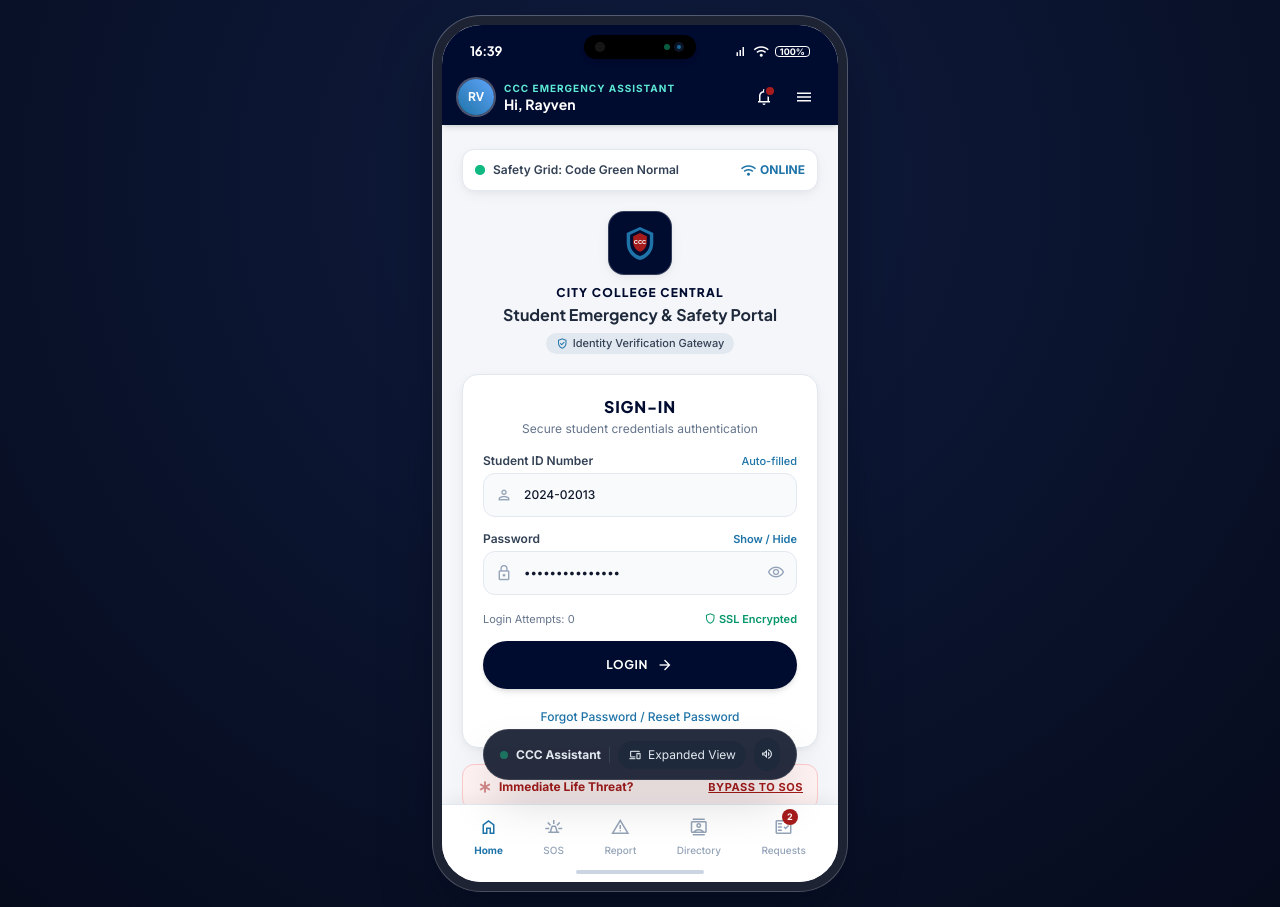
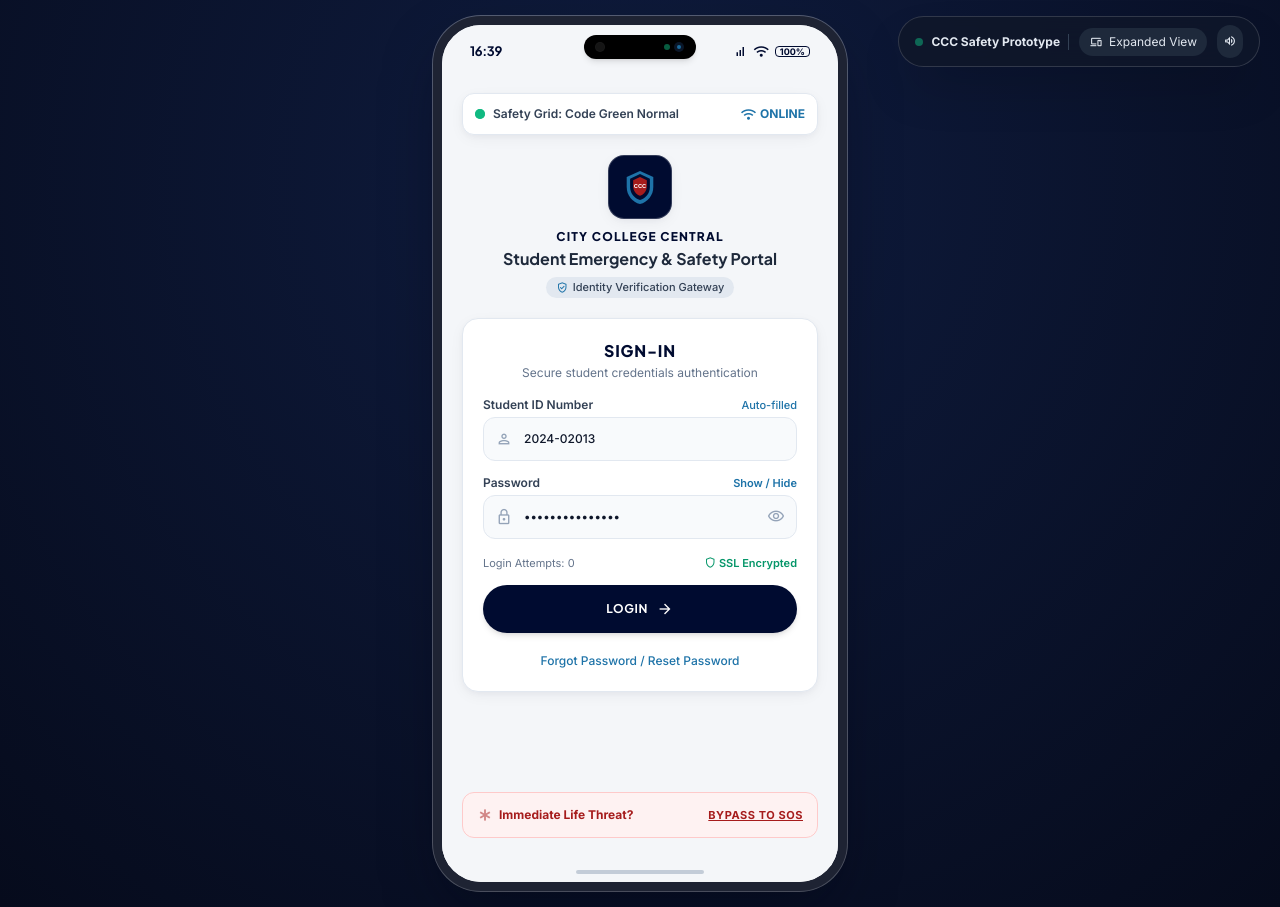
Before and after one commit to rayvenedralin/ccc-student-emergency-assistant, a plain HTML site: page index.html in a window 1280 px wide. Drawn offline with nearby package versions, Linux system fonts and the light colour scheme.

Commit message:
fix: smart session handling - hide header, bottom tabs, and reposition desktop controls on login

```diff
--- a/index.html
+++ b/index.html
@@ -129,6 +129,25 @@
 <body class="flex flex-col items-center justify-center p-0 sm:p-4 antialiased select-none overflow-x-hidden">
 
   <!-- ==================================================== -->
+  <!-- FLOATING DESKTOP TOOLBAR (Clean Upper Corner, NEVER overlaps Phone) -->
+  <!-- ==================================================== -->
+  <aside class="desktop-only-controls fixed top-4 right-5 z-50 flex items-center gap-2.5 bg-slate-900/90 backdrop-blur-md px-4 py-2 rounded-full border border-white/15 shadow-2xl text-xs text-white">
+    <div class="flex items-center gap-2 pr-2 border-r border-slate-700">
+      <div class="w-2 h-2 rounded-full bg-emerald-safe animate-pulse"></div>
+      <span class="font-bold text-slate-200">CCC Safety Prototype</span>
+    </div>
+
+    <button onclick="toggleDeviceFrameView()" class="flex items-center gap-1.5 px-2.5 py-1 rounded-full bg-slate-800 hover:bg-slate-700 text-slate-200 tactile-btn">
+      <span class="material-symbols-outlined text-sm">devices</span>
+      <span id="viewModeText">Expanded View</span>
+    </button>
+
+    <button onclick="toggleSoundVolume()" class="p-1.5 rounded-full bg-slate-800 hover:bg-slate-700 text-slate-200 tactile-btn" title="Toggle Sound Cues">
+      <span id="soundIconSymbol" class="material-symbols-outlined text-sm">volume_up</span>
+    </button>
+  </aside>
+
+  <!-- ==================================================== -->
   <!-- PHONE CHASSIS (Centered iPhone Viewport on Desktop) -->
   <!-- ==================================================== -->
   <div id="phoneChassis" class="device-chassis bg-slate-canvas sm:rounded-[48px] sm:border-[9px] sm:border-[#1e2333] sm:shadow-phone flex flex-col overflow-hidden sm:ring-1 sm:ring-white/20">
@@ -146,8 +165,8 @@
       </div>
     </div>
 
-    <!-- iOS Status Bar (Always aligned, never clips or collides) -->
-    <div id="topStatusBar" class="w-full h-11 px-7 pt-2 flex items-center justify-between text-xs font-semibold z-40 bg-navy-dark text-white select-none transition-colors duration-200">
+    <!-- iOS Status Bar (Theme adapts: light on Login, dark on Auth pages) -->
+    <div id="topStatusBar" class="w-full h-11 px-7 pt-2 flex items-center justify-between text-xs font-semibold z-40 bg-slate-canvas text-navy-dark select-none transition-colors duration-200">
       <div id="liveClockDisplay" class="font-display font-bold text-[13px] tracking-tight">09:41</div>
       <div class="flex items-center gap-1.5">
         <span class="material-symbols-outlined text-[15px]">signal_cellular_alt</span>
@@ -159,9 +178,9 @@
     </div>
 
     <!-- ==================================================== -->
-    <!-- DOCKED UNIFIED APP HEADER (Except on Login)          -->
+    <!-- DOCKED UNIFIED APP HEADER (Hidden on Login!)         -->
     <!-- ==================================================== -->
-    <header id="mainAppHeader" class="w-full bg-navy-dark text-white px-4 py-2.5 shadow-md flex items-center justify-between z-30 select-none">
+    <header id="mainAppHeader" class="hidden w-full bg-navy-dark text-white px-4 py-2.5 shadow-md flex items-center justify-between z-30 select-none">
       <div class="flex items-center gap-2.5 min-w-0">
         <!-- Back Button (shown on sub-screens) -->
         <button id="headerBackBtn" onclick="navigateBack()" class="hidden w-8 h-8 rounded-full bg-white/10 hover:bg-white/20 active:bg-white/30 flex items-center justify-center text-white tactile-btn">
@@ -954,9 +973,9 @@
     </main>
 
     <!-- ==================================================== -->
-    <!-- PERMANENTLY DOCKED BOTTOM TAB BAR                    -->
+    <!-- DOCKED BOTTOM TAB BAR (Hidden on Login!)             -->
     <!-- ==================================================== -->
-    <nav id="permanentBottomNav" class="w-full bg-surface-card border-t border-border-subtle px-3 py-2 flex items-center justify-around z-30 shadow-tab select-none">
+    <nav id="permanentBottomNav" class="hidden w-full bg-surface-card border-t border-border-subtle px-3 py-2 flex items-center justify-around z-30 shadow-tab select-none">
       <button onclick="navigateTo('HOME')" class="tab-item-btn flex flex-col items-center gap-0.5 text-ocean-teal tactile-btn" data-screen="HOME">
         <span class="material-symbols-outlined text-xl">home</span>
         <span class="text-[10px] font-bold">Home</span>
@@ -981,29 +1000,10 @@
     </nav>
 
     <!-- iOS Home Indicator Pill Bar -->
-    <div class="w-full h-4 bg-surface-card flex items-center justify-center pointer-events-none pb-1 z-30">
-      <div class="w-32 h-1 bg-slate-300 rounded-full"></div>
+    <div id="phoneBottomHomeIndicator" class="w-full h-4 bg-slate-canvas flex items-center justify-center pointer-events-none pb-1 z-30 transition-colors">
+      <div class="w-32 h-1 bg-slate-400/50 rounded-full"></div>
     </div>
   </div>
-
-  <!-- ==================================================== -->
-  <!-- FLOATING PRESENTATION BAR (Desktop Only, Elegant)    -->
-  <!-- ==================================================== -->
-  <aside class="desktop-only-controls fixed bottom-5 z-50 flex items-center gap-2 bg-slate-900/90 backdrop-blur-md px-4 py-2 rounded-full border border-white/10 shadow-2xl text-xs text-white">
-    <div class="flex items-center gap-2 pr-2 border-r border-slate-700">
-      <div class="w-2 h-2 rounded-full bg-emerald-safe animate-pulse"></div>
-      <span class="font-bold text-slate-200">CCC Assistant</span>
-    </div>
-
-    <button onclick="toggleDeviceFrameView()" class="flex items-center gap-1.5 px-2.5 py-1 rounded-full bg-slate-800 hover:bg-slate-700 text-slate-200 tactile-btn">
-      <span class="material-symbols-outlined text-sm">devices</span>
-      <span id="viewModeText">Expanded View</span>
-    </button>
-
-    <button onclick="toggleSoundVolume()" class="p-1.5 rounded-full bg-slate-800 hover:bg-slate-700 text-slate-200 tactile-btn" title="Toggle Audio Cues">
-      <span id="soundIconSymbol" class="material-symbols-outlined text-sm">volume_up</span>
-    </button>
-  </aside>
 
   <!-- ==================================================== -->
   <!-- MODAL: SOS DISPATCHED POPUP OVERLAY                  -->
@@ -1231,7 +1231,7 @@
       </div>
 
       <div class="space-y-2">
-        <button onclick="navigateTo('LOGIN'); closeProfileModal(); showToast('Signed out of student portal');"
+        <button onclick="handleSignOut()"
           class="w-full h-10 rounded-full bg-red-50 hover:bg-red-100 text-crimson-urgent font-bold text-xs flex items-center justify-center gap-1.5 tactile-btn">
           <span class="material-symbols-outlined text-base">logout</span>
           <span>Sign Out of Portal</span>
@@ -1254,6 +1254,7 @@
   <script>
     // State Store
     const AppState = {
+      isAuthenticated: false, // Smart Session: Default logged out!
       currentScreen: 'LOGIN',
       historyStack: [],
       soundMuted: false,
@@ -1370,15 +1371,52 @@
     }
 
     // ==========================================
-    // ROUTING ENGINE
+    // SMART ROUTING & SESSION ENGINE
     // ==========================================
     const SCREEN_CONFIGS = {
-      'LOGIN': { id: 'page-login', title: 'Sign In', showHeader: false },
-      'HOME': { id: 'page-home', title: 'Hi, Rayven', showHeader: true, isHome: true },
-      'EMERGENCY_DISPATCH': { id: 'page-emergency', title: 'Emergency Help', showHeader: true },
-      'REPORT_PROBLEM': { id: 'page-report', title: 'Report Campus Issue', showHeader: true },
-      'CAMPUS_SERVICES': { id: 'page-directory', title: 'Campus Directory', showHeader: true },
-      'MY_REQUESTS': { id: 'page-requests', title: 'Incident Tracker', showHeader: true }
+      'LOGIN': {
+        id: 'page-login',
+        title: 'Sign In',
+        showHeader: false,
+        showBottomNav: false,
+        statusTheme: 'light'
+      },
+      'HOME': {
+        id: 'page-home',
+        title: 'Hi, Rayven',
+        showHeader: true,
+        showBottomNav: true,
+        isHome: true,
+        statusTheme: 'dark'
+      },
+      'EMERGENCY_DISPATCH': {
+        id: 'page-emergency',
+        title: 'Emergency Help',
+        showHeader: true,
+        showBottomNav: true,
+        statusTheme: 'dark'
+      },
+      'REPORT_PROBLEM': {
+        id: 'page-report',
+        title: 'Report Campus Issue',
+        showHeader: true,
+        showBottomNav: true,
+        statusTheme: 'dark'
+      },
+      'CAMPUS_SERVICES': {
+        id: 'page-directory',
+        title: 'Campus Directory',
+        showHeader: true,
+        showBottomNav: true,
+        statusTheme: 'dark'
+      },
+      'MY_REQUESTS': {
+        id: 'page-requests',
+        title: 'Incident Tracker',
+        showHeader: true,
+        showBottomNav: true,
+        statusTheme: 'dark'
+      }
     };
 
     function navigateTo(screenKey, params = {}) {
@@ -1400,13 +1438,13 @@
         document.getElementById('screenViewport').scrollTop = 0;
       }
 
-      // Header visibility
+      // SMART SESSION CONTROL 1: Top Header Bar
       const header = document.getElementById('mainAppHeader');
       const headerBackBtn = document.getElementById('headerBackBtn');
       const headerProfileBlock = document.getElementById('headerProfileBlock');
       const headerTitleText = document.getElementById('headerTitleText');
 
-      if (!config.showHeader) {
+      if (!config.showHeader || !AppState.isAuthenticated && screenKey === 'LOGIN') {
         header.classList.add('hidden');
       } else {
         header.classList.remove('hidden');
@@ -1421,6 +1459,26 @@
         }
       }
 
+      // SMART SESSION CONTROL 2: Bottom Navigation Bar
+      const bottomNav = document.getElementById('permanentBottomNav');
+      const homeIndicator = document.getElementById('phoneBottomHomeIndicator');
+
+      if (!config.showBottomNav || !AppState.isAuthenticated) {
+        bottomNav.classList.add('hidden');
+        homeIndicator.className = 'w-full h-4 bg-slate-canvas flex items-center justify-center pointer-events-none pb-1 z-30 transition-colors';
+      } else {
+        bottomNav.classList.remove('hidden');
+        homeIndicator.className = 'w-full h-4 bg-surface-card flex items-center justify-center pointer-events-none pb-1 z-30 transition-colors';
+      }
+
+      // SMART SESSION CONTROL 3: iOS Status Bar Theme (seamless blend)
+      const statusBar = document.getElementById('topStatusBar');
+      if (config.statusTheme === 'light' || screenKey === 'LOGIN') {
+        statusBar.className = 'w-full h-11 px-7 pt-2 flex items-center justify-between text-xs font-semibold z-40 bg-slate-canvas text-navy-dark select-none transition-colors duration-200';
+      } else {
+        statusBar.className = 'w-full h-11 px-7 pt-2 flex items-center justify-between text-xs font-semibold z-40 bg-navy-dark text-white select-none transition-colors duration-200';
+      }
+
       // Bottom nav active state
       document.querySelectorAll('.tab-item-btn').forEach(btn => {
         if (btn.dataset.screen === screenKey) {
@@ -1449,7 +1507,11 @@
         const prev = AppState.historyStack.pop();
         navigateTo(prev);
       } else {
-        navigateTo('HOME');
+        if (AppState.isAuthenticated) {
+          navigateTo('HOME');
+        } else {
+          navigateTo('LOGIN');
+        }
       }
     }
 
@@ -1466,9 +1528,21 @@
         return;
       }
 
+      // AUTHENTICATE USER
+      AppState.isAuthenticated = true;
       playAudioTone('success');
       showToast('Welcome back, Rayven! Verified.');
+
+      // Navigate to authenticated Home dashboard
       navigateTo('HOME');
+    }
+
+    function handleSignOut() {
+      AppState.isAuthenticated = false;
+      closeProfileModal();
+      playAudioTone('tap');
+      showToast('Signed out of student portal');
+      navigateTo('LOGIN');
     }
 
     function togglePasswordVisibility() {
@@ -1997,8 +2071,10 @@
     setInterval(tickClock, 1000);
     tickClock();
 
-    // Initialize
+    // Initialize - SMART SESSION DEFAULT
     document.addEventListener('DOMContentLoaded', () => {
+      // Ensure initial landing screen is clean unauthenticated LOGIN
+      navigateTo('LOGIN');
       renderRequestsList();
       selectReportCategory('lost-id');
     });
```
